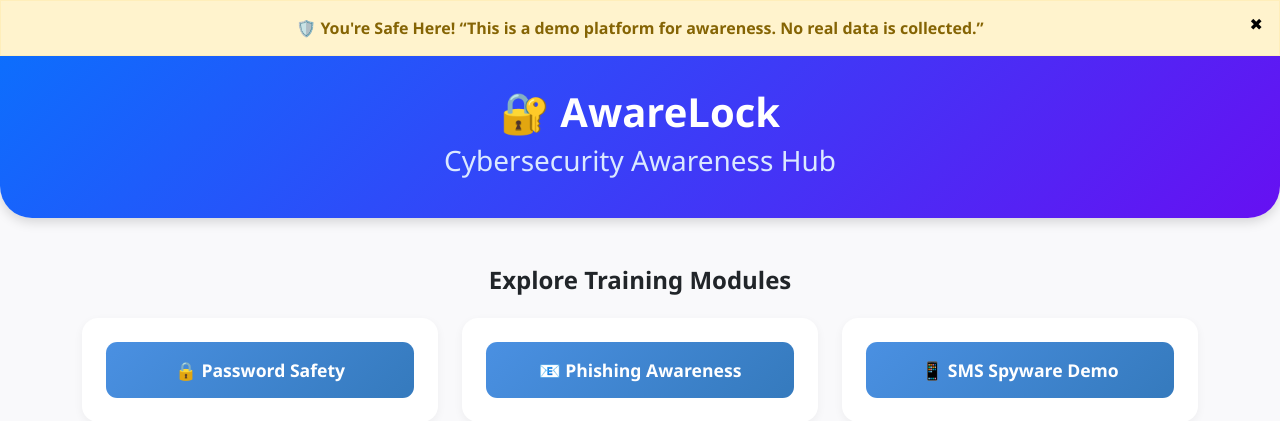
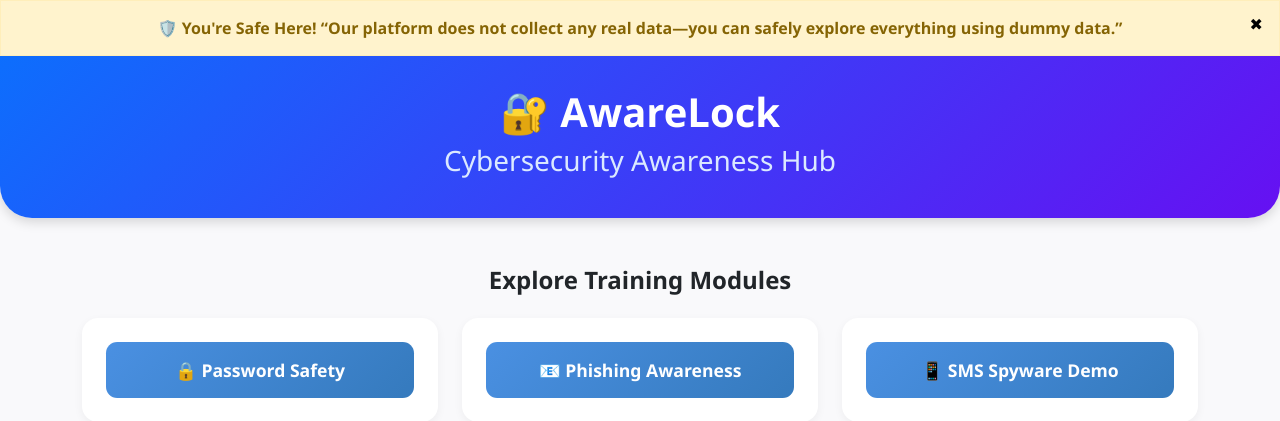
Before and after one commit to Sayan-8910/AwareLock, a Flask app: page / in a window 1280 px wide. Shown: the top 421 px of the page. Run offline with Flask 3, Linux system fonts and the light colour scheme.

Commit message:
Fix new things

```diff
--- a/templates/index.html
+++ b/templates/index.html
@@ -90,7 +90,7 @@
 <body>
 <div id="disclaimer-banner" style="background-color: #fff3cd; color: #856404; padding: 15px; text-align: center; font-weight: bold; border: 1px solid #ffeeba; position: relative;">
     🛡️ <strong>You're Safe Here!</strong>
-      “This is a demo platform for awareness. No real data is collected.”
+      “Our platform does not collect any real data—you can safely explore everything using dummy data.”
     <button onclick="document.getElementById('disclaimer-banner').style.display='none';"
             style="position: absolute; right: 10px; top: 10px; background: transparent; border: none; font-size: 16px; cursor: pointer;">
       ✖
```
